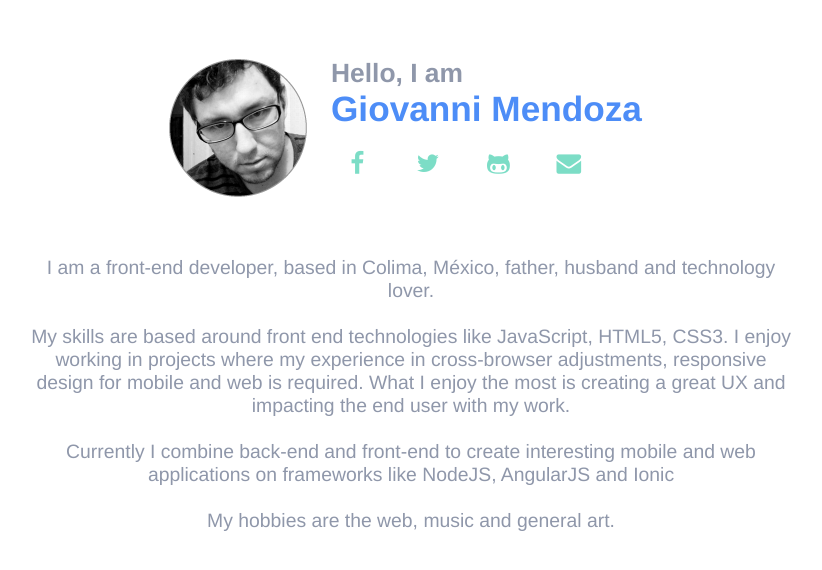
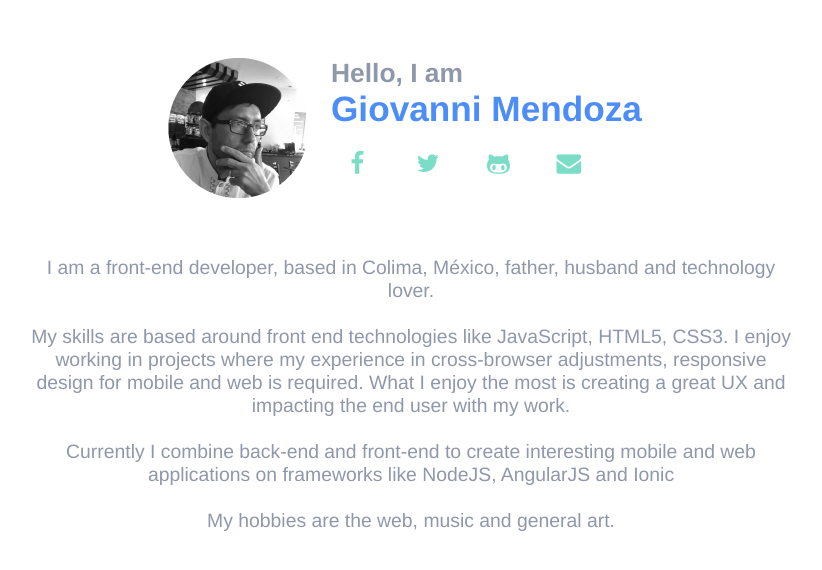
Before and after one commit to mendozagioo/mendozagioo.github.io, a Jekyll site: the page built from index.html, in a window 1280 px wide. Shown: the top 570 px of the page, without its empty margins (229-1051 px from the left). Built offline with Jekyll 4.4.1, drawn with Linux system fonts in a browser that asks for light colours; nearby versions of some CDN libraries; some web fonts are replaced.

Commit message:
Updating image

```diff
--- a/_sass/pages/_home.scss
+++ b/_sass/pages/_home.scss
@@ -8,7 +8,7 @@
     display: inline-block;
     width: 3rem;
     height: 3rem;
-    right: -400px;
+    right: -470px;
     margin-right: 0.7rem;
     text-align: center;
     border-radius: 50%;
```
Also changed, not shown: images/giovanni.png, 4 other files.
